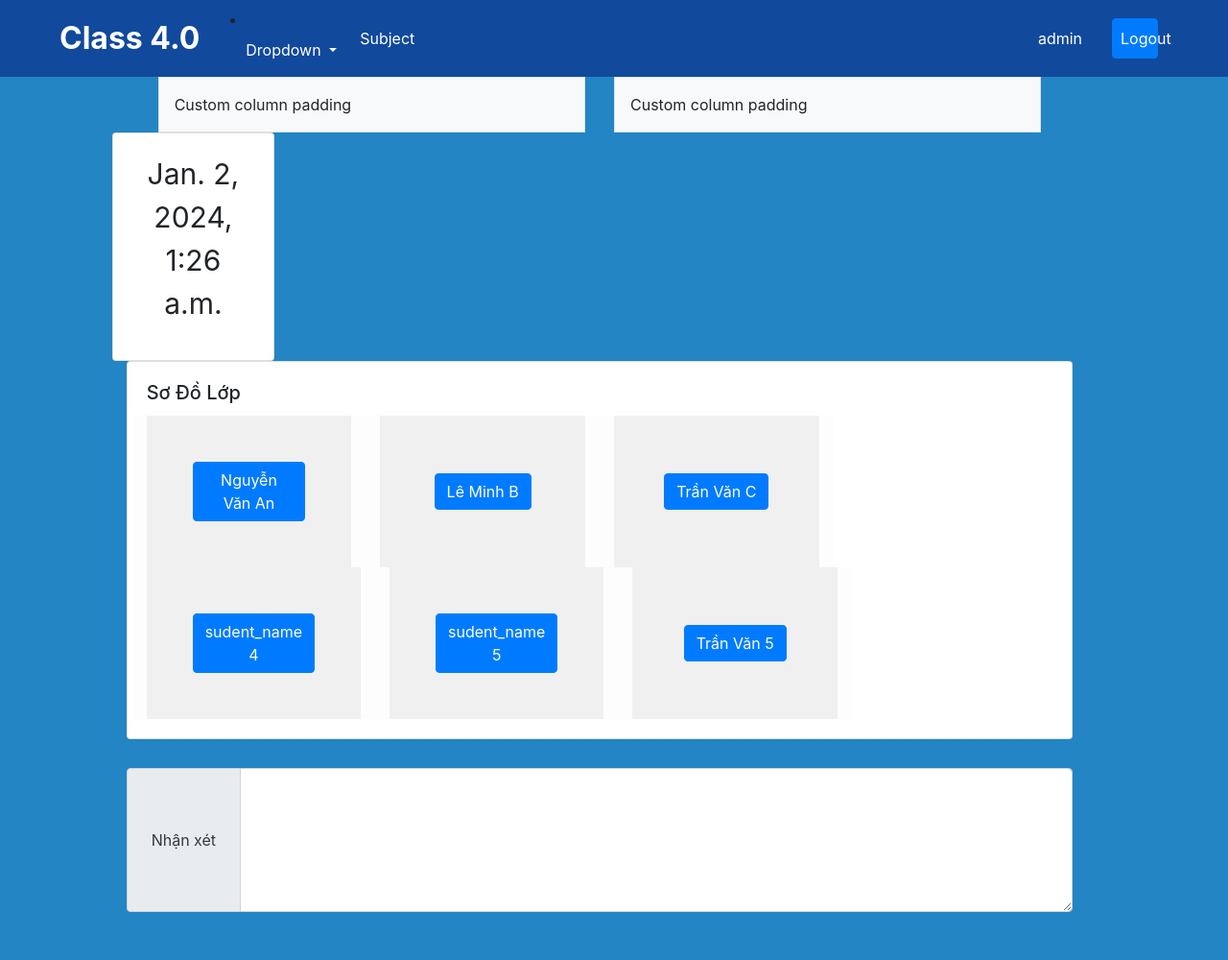
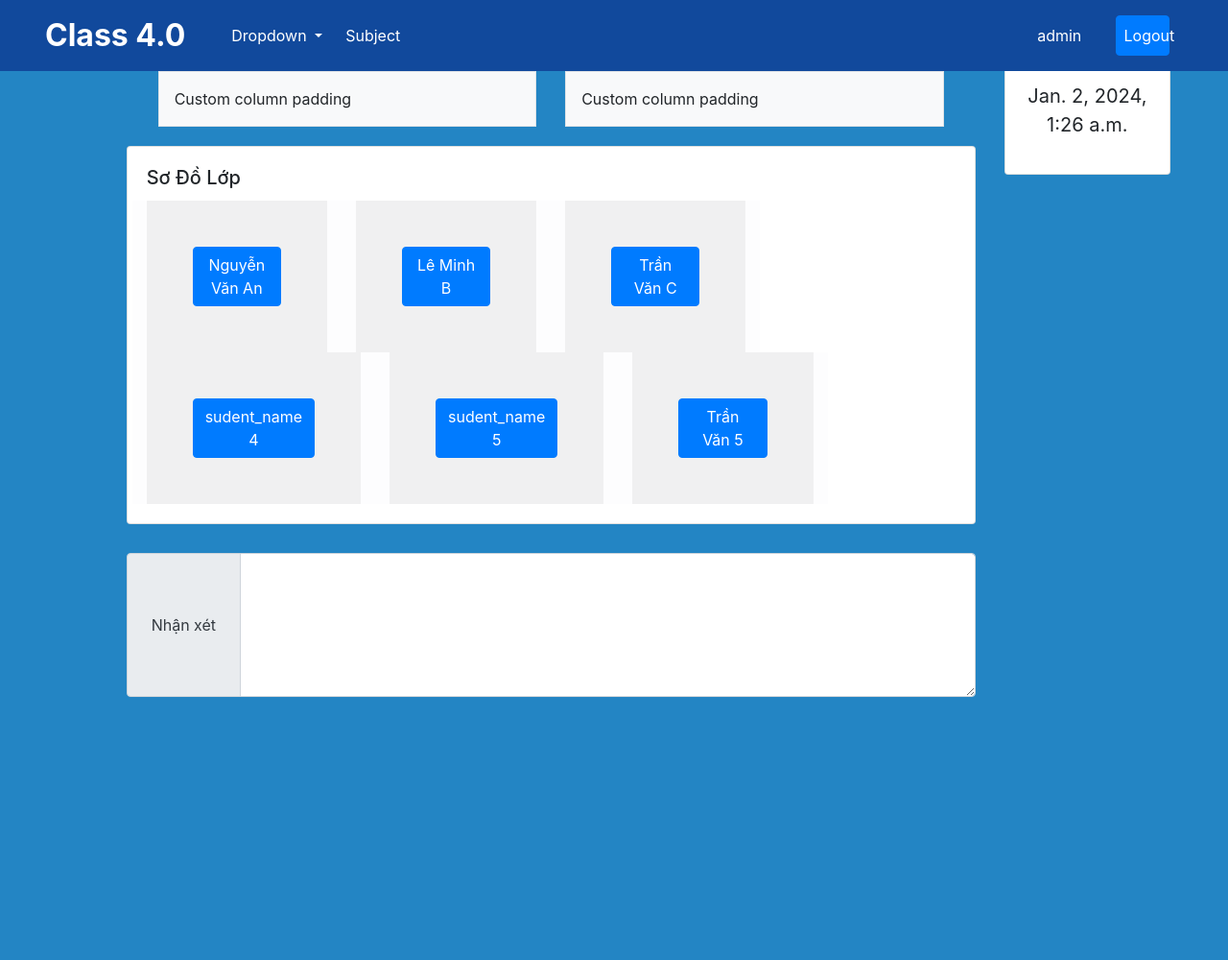
Before and after one commit to CodeBotX/Classroom_Management, a Django app: page /classroom/ in a window 1280 px wide. Shown: the whole page at 96% size. After the commit the page ends 726 px from the top, so only its background shows below. Run offline with Django 4.2, Linux system fonts and the light colour scheme; a user stored in the database is signed in; data comes from the database, SQL or seed files in the repository; both versions use the stored data as it was after the commit; some libraries are stand-ins or nearby versions.

Commit message:
add view, template

```diff
--- a/my_Class/models.py
+++ b/my_Class/models.py
@@ -79,4 +79,4 @@ class LessonReview(models.Model):
     rating = models.CharField(max_length=1, choices=REVIEW_CHOICES)  # Thêm trường xếp loại
 
     def __str__(self):
-        return f"{self.lesson.subject.get_subject_name()} - Review ID: {self.pk} - Rating: {self.get_rating_display()}"
+        return f"{self.lesson.subject.subject_name} - Review ID: {self.pk} - Rating: {self.get_rating_display()}"
--- a/my_Class/templates/base.html
+++ b/my_Class/templates/base.html
@@ -35,15 +35,19 @@ tạo các block tĩnh, và block để các file khác kế thừa
       }
       </style>
   </head>
-  <body>
+<body style="background-color: #2385C4;">
   {% block Header %}
   <nav class="navbar navbar-expand-lg navbar-dark fixed-top" style="background-color: #11499C">
     <div class="container-fluid">
-          <div class="container-fluid">
+
         <div class="collapse navbar-collapse" id="navbarTogglerDemo02">
           <a class="navbar-brand text-white font-weight-bold nav-link active" aria-current="page" style="font-size: 200%" href="/home" >Class 4.0</a>
-                <li class="nav-item dropdown">
-                  <a class="nav-link dropdown-toggle" href="#" id="navbarDropdown" role="button" data-bs-toggle="dropdown" aria-expanded="false" style="color: white;">
+              <li class="nav-item dropdown" style="height: 100%;
+              line-height: 100%;
+              display: flex;
+              align-items: center;
+              justify-content: center;">
+              <a class="nav-link dropdown-toggle" href="#" id="navbarDropdown" role="button" data-bs-toggle="dropdown" aria-expanded="false" style="color: white; ">
                 Dropdown
               </a>
 
@@ -60,7 +64,7 @@ tạo các block tĩnh, và block để các file khác kế thừa
                 <a class="nav-link active" aria-current="page" href="#">Subject</a>
               </li>
             </ul>
-                <div class="col-sm-2 row col">
+            <div class="col-sm-2">
                 {% if user.username %}
 
                 <ul class="navbar-nav me-auto mb-2 mb-lg-0">
@@ -83,10 +87,11 @@ tạo các block tĩnh, và block để các file khác kế thừa
                 {% endif %}
             </div>
         </div>
-          </div>
+
     </div>
   </nav>
   {% endblock Header %}
+
   {% block content %}
 
   {% endblock content %}
--- a/my_Class/templates/classroom.html
+++ b/my_Class/templates/classroom.html
@@ -21,15 +21,14 @@ file này hiển thị sơ đồ lớp học và các tính năng chính của w
           <li><a class="dropdown-item" href="#">A third link</a></li>
         </ul>
       </li> {% endcomment %}
-<div style="background-color: #2385C4;">
+<div>
   <div>
     <div class="container-fluid" style="margin-top: 5% ">
       <div class="container-fluid row">
         <div class="col-sm-1"></div>
-        <div class="col-sm-10">
-          <div style="" class="row">
-            <p class="col-5"></p>
-            <div class="container px-4">
+        <div class="col-sm-9">
+          <div style="  margin-bottom: 10px" class="row">
+            <div class="container px-4" style="margin-top: 10px">
               <div class="row gx-5">
                 <div class="col">
                   <div class="container px-4 overflow-hidden">
@@ -46,14 +45,9 @@ file này hiển thị sơ đồ lớp học và các tính năng chính của w
               </div>
             </div>
             {% comment %} <p class="col-2 display-7  text-white text-center" style="font-size: 30px">{{class}} </p> {% endcomment %}
-            <div class="card col-2 display-7">
-              <div class="card-body">
-                <p class="text-Blue text-center" style="font-size: 30px">{{ current_time }}</p>
-              </div>
-            </div>
 
           </div>
-            <div class="card">
+            <div class="card" style="margin-top: 20px; margin-bottom: 10px">
               <div class="card-body">
                 <h5 class="card-title">Sơ Đồ Lớp</h5>
                 <div class="row row-cols-4" style="margin-top: 20px margin-bottom: 20px">
@@ -82,7 +76,13 @@ file này hiển thị sơ đồ lớp học và các tính năng chính của w
               <textarea class="form-control" aria-label="Nhận xét" style="width:80%; height: 150px"></textarea>
             </div>
         </div>
-        <div class="col-sm-1"></div>
+        <div class="col-sm-2">
+          <div class="card display-7">
+            <div class="card-body">
+              <p class="text-Blue text-center" style="font-size: 20px">{{ current_time }}</p>
+            </div>
+          </div>
+        </div>
 
       </div>
 
@@ -92,6 +92,4 @@ file này hiển thị sơ đồ lớp học và các tính năng chính của w
 
 </div>
 
-
-
 {% endblock %}
--- a/my_Class/templates/login.html
+++ b/my_Class/templates/login.html
@@ -63,7 +63,7 @@ file login dùng để tạo trang đăng nhập cho giáo viên
                         {% comment %} <input type="password" class="form-control" id="pwd" placeholder="Enter password" name="pswd"> {% endcomment %}
                         {{form.password}}
                       </div>
-                      <input type= "hidden" name="next" value="/classroom"/>
+                      <input type= "hidden" name="next" value="/option"/>
                       <button type="submit" class="btn btn-primary">Submit</button>
                     </form>
 
--- a/my_Class/urls.py
+++ b/my_Class/urls.py
@@ -10,9 +10,11 @@ urlpatterns = [
     # path('login/', auth_views.LoginView.as_view(template_name='login.html'),name='login'),
     # path('login/', views.siteLoginView.as_view(),name='login'),
     path('home/', CustomLoginView.as_view(template_name='login.html'), name='home'),
+    path('option/', views.option_view, name='register'),
     path('classroom/',views.classroom_view , name='Classroom'),
     path('register/', views.register_view, name='register'),
     path('logout/', auth_views.LogoutView.as_view(next_page='home'), name="logout"),
     path('student/<int:student_ID>/', views.student_detail, name='student_detail'),
     path('student_grade/<int:student_ID>', views.student_grade_view, name='student_grade_view'),
+    path('reviewweekend/',views.week_summary_view , name='reviewweekend'),
 ]
--- a/my_Class/views.py
+++ b/my_Class/views.py
@@ -15,7 +15,7 @@ from django.contrib.auth.views import LoginView
 
 # Create your views here.
 
-
+classroom = Class.objects.get(class_CODE='6A')
 # view lớp học
 @login_required(login_url='/home/')
 def classroom_view(request):
@@ -26,7 +26,7 @@ def classroom_view(request):
   context = {
       'class':classroom,
       'Students' : students,
-      'current_time':now
+      'current_time':now,
   }
   return HttpResponse(template.render(context,request))
 
@@ -83,3 +83,60 @@ def student_grade_view(request, student_ID):
   return HttpResponse(template.render(context,request))
 
 # student_grade/<int:student_ID>
+
+def week_summary_view(request):
+  reviews = LessonReview.objects.all()  # Lấy tất cả đánh giá
+  template = loader.get_template('week_summary.html')
+  context = {
+    'week_review':reviews
+  }
+  return HttpResponse(template.render(context,request))
+
+from django.shortcuts import render, redirect
+from .models import Class
+
+# def subject_view(request, class_code):
+#     if request.method == 'POST':
+#         subject_code = request.POST.get('subject_code')
+#         # Xử lý lựa chọn của người dùng ở đây...
+#         # Ví dụ: chuyển hướng đến một trang khác với subject_code
+#         return redirect('some_view_name', subject_code=subject_code)
+#     else:
+#         class_obj = Class.objects.get(class_CODE=class_code)
+#         subjects = class_obj.subjects.all()
+#         return render(request, 'classroom.html', {'subjects': subjects})
+
+# def option_view(request):
+#     template = loader.get_template('option.html')
+#     classes = Class.objects.all()
+#     if request.method == 'POST':
+#         class_code = request.POST.get('class_code')
+#         class_obj = Class.objects.get(class_CODE=class_code)
+#         subjects = class_obj.subjects.all()
+#     else:
+#         subjects = None
+
+#     context = {
+#         'classes': classes,
+#         'subjects': subjects
+#     }
+#     return HttpResponse(template.render(context, request))
+
+
+
+def option_view(request):
+    if request.method == 'POST':
+        class_code = request.POST.get('class_code')
+        classroom = Class.objects.get(class_CODE=class_code)
+        subjects = classroom.subjects.all()
+    else:
+        classroom = None
+        subjects = None
+
+    classes = Class.objects.all()
+    context = {
+        'classroom': classroom,
+        'subjects': subjects,
+        'classes': classes,
+    }
+    return render(request, 'Option.html', context)
```
Also changed, not shown: my_Class/templates/option.html (added, +30 -0 lines), my_Class/templates/week_summary.html (added, +17 -0 lines), db.sqlite3. Lines whose indentation alone changed are shown as unchanged.
